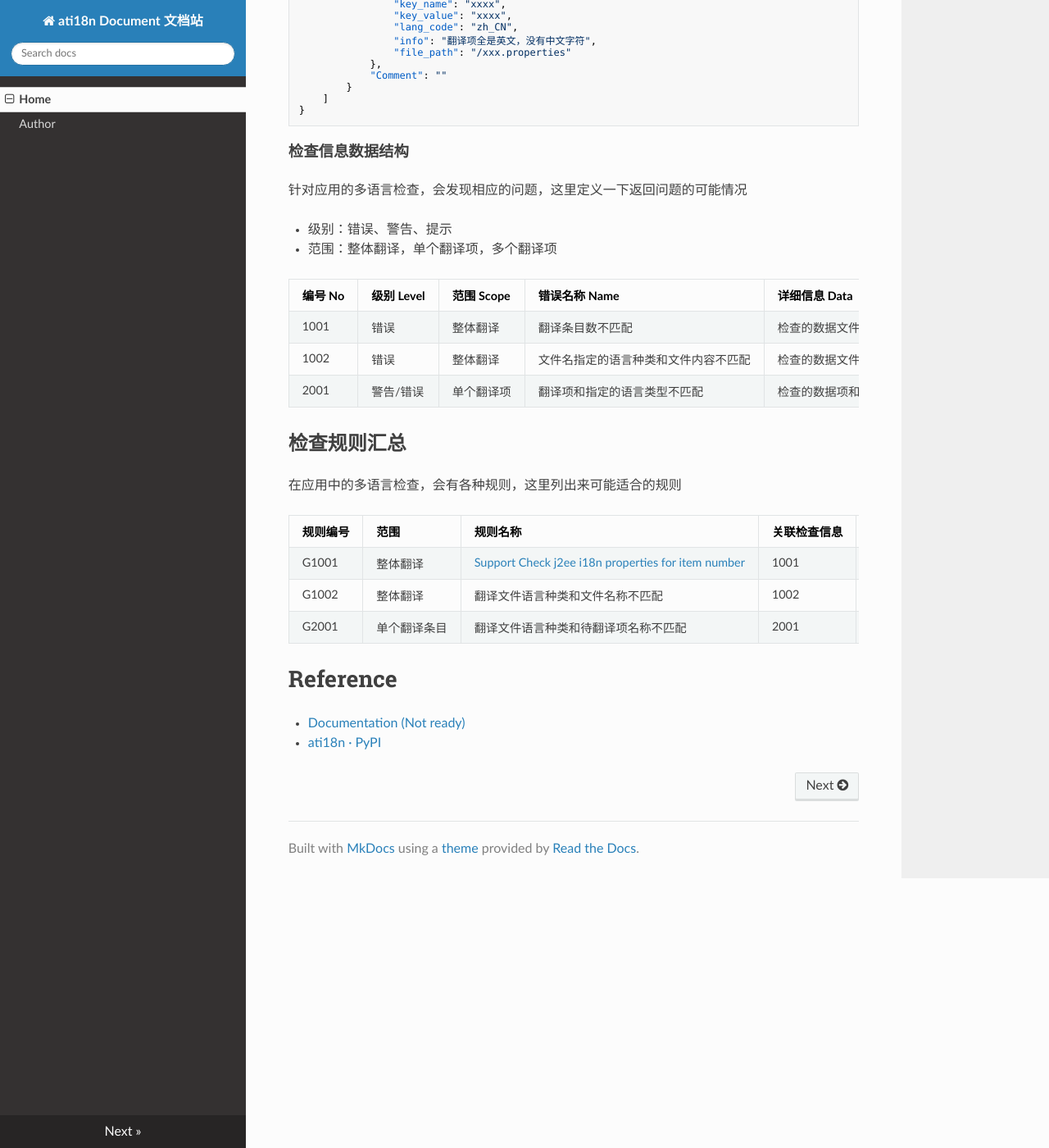
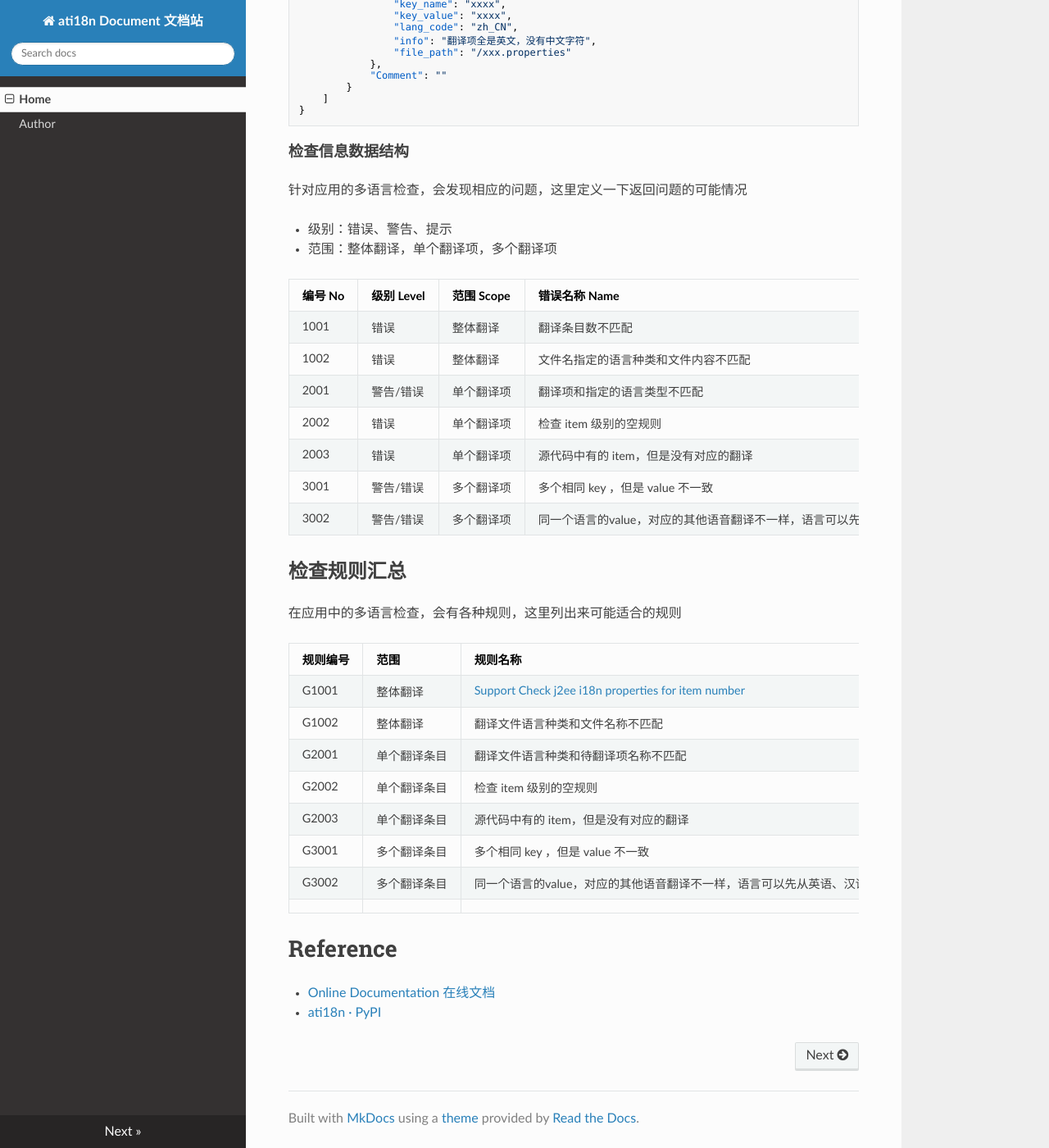
Before and after one commit to renweibo/ati18n, an MkDocs documentation site: the page built from docs/index.md, in a window 1280 px wide and 1400 px high, scrolled down 1612 px. Shown: the whole window at 82% size. Built offline with MkDocs 1.6.1, drawn with Linux system fonts in a browser that asks for light colours; nearby versions of some CDN libraries.

Commit message:
根据讨论的需求更新文档支持  #15 #16 #17 #18 #19

```diff
--- a/docs/index.md
+++ b/docs/index.md
@@ -100,11 +100,15 @@ Options:
 - 级别：错误、警告、提示
 - 范围：整体翻译，单个翻译项，多个翻译项
 
-| 编号 No | 级别 Level | 范围 Scope | 错误名称 Name                        | 详细信息 Data            | 备注 Comment |
-| ------- | ---------- | ---------- | ------------------------------------ | ------------------------ | ------------ |
-| 1001    | 错误       | 整体翻译   | 翻译条目数不匹配                     | 检查的数据文件和相关信息 |              |
-| 1002    | 错误       | 整体翻译   | 文件名指定的语言种类和文件内容不匹配 | 检查的数据文件和相关信息 |              |
-| 2001    | 警告/错误  | 单个翻译项 | 翻译项和指定的语言类型不匹配         | 检查的数据项和相关信息   |              |
+| 编号 No | 级别 Level | 范围 Scope | 错误名称 Name                                                | 详细信息 Data                    | 备注 Comment |
+| ------- | ---------- | ---------- | ------------------------------------------------------------ | -------------------------------- | ------------ |
+| 1001    | 错误       | 整体翻译   | 翻译条目数不匹配                                             | 检查的数据文件和相关信息         |              |
+| 1002    | 错误       | 整体翻译   | 文件名指定的语言种类和文件内容不匹配                         | 检查的数据文件和相关信息         |              |
+| 2001    | 警告/错误  | 单个翻译项 | 翻译项和指定的语言类型不匹配                                 | 检查的数据项和相关信息           |              |
+| 2002    | 错误       | 单个翻译项 | 检查 item 级别的空规则                                       | 检查的数据项和相关信息           |              |
+| 2003    | 错误       | 单个翻译项 | 源代码中有的 item，但是没有对应的翻译                        | 检查的数据项和相关信息           |              |
+| 3001    | 警告/错误  | 多个翻译项 | 多个相同 key ，但是 value 不一致                             | 检查的数据项和关联所有翻译项信息 |              |
+| 3002    | 警告/错误  | 多个翻译项 | 同一个语言的value，对应的其他语音翻译不一样，语言可以先从英语、汉语开始 | 检查的数据项和关联所有翻译项信息 |              |
 
 
 
@@ -117,8 +121,13 @@ Options:
 | G1001    | 整体翻译     | [Support Check j2ee i18n properties for item number](https://github.com/renweibo/ati18n/issues/3) | 1001         |      |
 | G1002    | 整体翻译     | 翻译文件语言种类和文件名称不匹配                             | 1002         |      |
 | G2001    | 单个翻译条目 | 翻译文件语言种类和待翻译项名称不匹配                         | 2001         |      |
+| G2002    | 单个翻译条目 | 检查 item 级别的空规则                                       | 2002         |      |
+| G2003    | 单个翻译条目 | 源代码中有的 item，但是没有对应的翻译                        | 2003         |      |
+| G3001    | 多个翻译条目 | 多个相同 key ，但是 value 不一致                             | 3001         |      |
+| G3002    | 多个翻译条目 | 同一个语言的value，对应的其他语音翻译不一样，语言可以先从英语、汉语开始 | 3002         |      |
+|          |              |                                                              |              |      |
 
 # Reference
 
-- [Documentation (Not ready)](https://ati18n.readthedocs.io)
+- [Online Documentation 在线文档](https://ati18n.readthedocs.io)
 - [ati18n · PyPI](https://pypi.org/project/ati18n/)
```
Also changed, not shown: README.md (+15 -6 lines).
